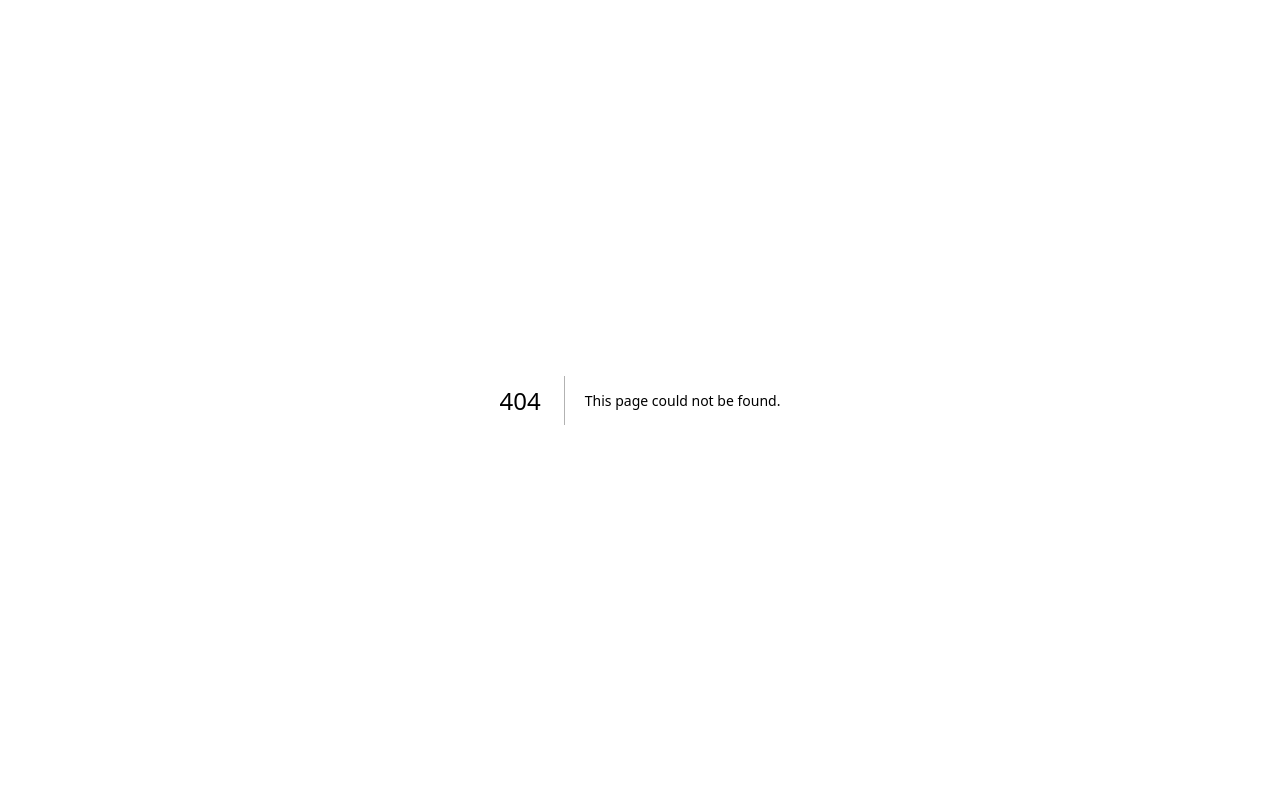
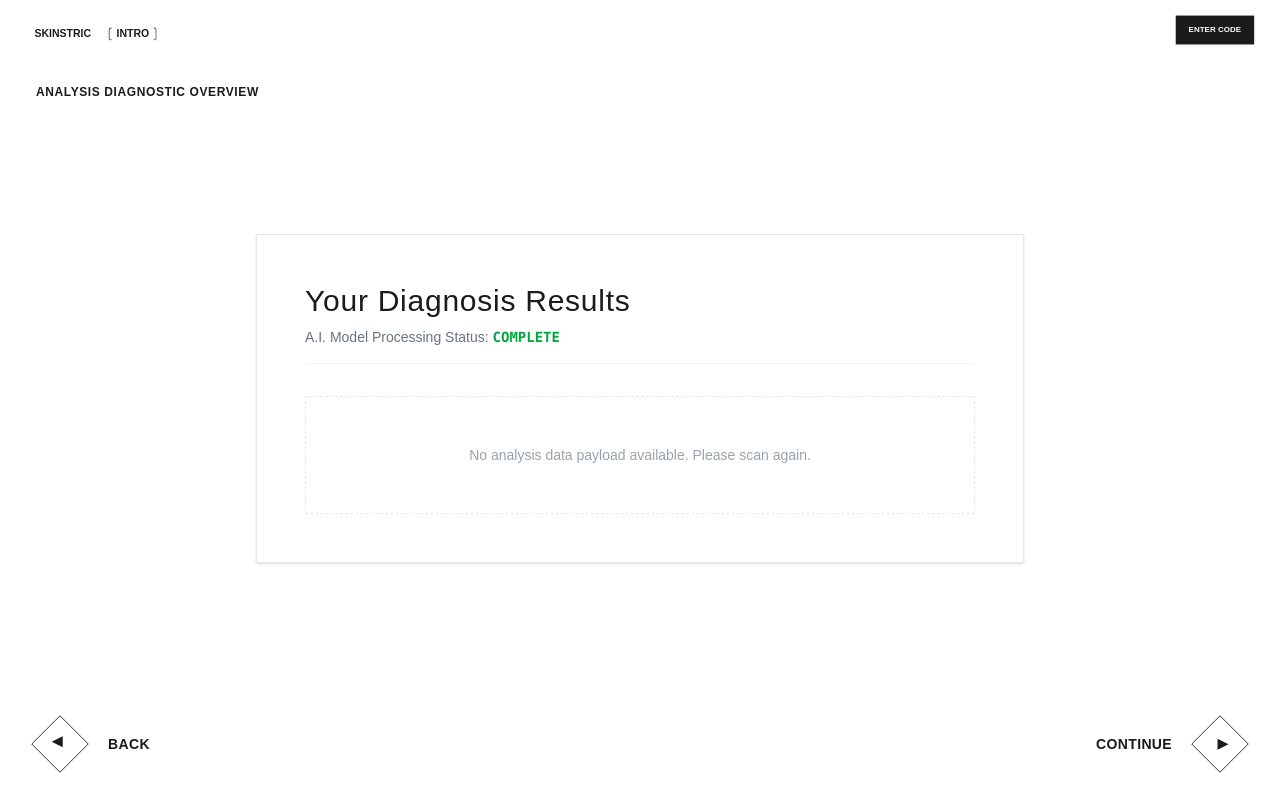
Before and after one commit to FranciscoAguero247/FES-Skinstric-Internship, a Next.js app: page /select in a window 1280 px wide. Before the commit this address had no page. Built offline with nearby package versions, Linux system fonts and the light colour scheme; a web font is replaced by a local one.

Commit message:
Add select results view page and integrate URL param data routing

```diff
--- a/src/app/phase-2/page.js
+++ b/src/app/phase-2/page.js
@@ -39,8 +39,15 @@ export default function ResultsPage() {
         throw new Error('Failed to analyze image. Please try again.');
       }
 
+      const data = await response.json();
+
+      const queryParams = new URLSearchParams({
+        status: data.status || 'success',
+        details: JSON.stringify(data.analysis || data)
+      }).toString();
+
       alert("Image analyzed successfully.");
-      router.push('/select');
+      router.push(`/select?${queryParams}`);
 
     } catch (err) {
       console.error(err);
--- /dev/null
+++ b/src/app/select/page.js
@@ -0,0 +1,125 @@
+'use client';
+
+import React, { Suspense } from 'react';
+import { useSearchParams, useRouter } from 'next/navigation';
+import Navbar from "@/components/Navbar";
+
+function SelectResultsContent() {
+  const searchParams = useSearchParams();
+  const router = useRouter();
+
+  // Extract and safely unpack the passed analysis object
+  const status = searchParams.get('status');
+  const rawDetails = searchParams.get('details');
+
+  let analysisData = null;
+  try {
+    analysisData = rawDetails ? JSON.parse(rawDetails) : null;
+  } catch (e) {
+    console.error("Failed to parse analysis payload matrix", e);
+  }
+
+  return (
+    <div className="relative min-h-screen flex flex-col justify-between antialiased text-[#1A1B1C] bg-white overflow-hidden">
+      <Navbar />
+
+      {/* TOP HEADER STATUS CONTEXT */}
+      <div className="absolute top-21 left-9 text-left z-20">
+        <p className="font-semibold text-xs tracking-wider text-[#1A1B1C] uppercase">
+          Analysis Diagnostic Overview
+        </p>
+      </div>
+
+      {/* MAIN CONTAINER PANELS */}
+      <div className="flex-grow flex flex-col items-center justify-center relative px-6 md:px-12 py-24">
+        <div className="w-full max-w-3xl border border-gray-200 bg-white p-8 md:p-12 shadow-sm rounded-none z-10 animate-fade-in">
+          <h1 className="text-3xl font-light tracking-wide text-[#1A1B1C] mb-2">
+            Your Diagnosis Results
+          </h1>
+          <p className="text-sm text-gray-500 mb-8 border-b border-gray-100 pb-4">
+            A.I. Model Processing Status: <span className="font-mono text-green-600 font-semibold uppercase">{status || 'COMPLETE'}</span>
+          </p>
+
+          {/* ANALYSIS ATTRIBUTE ITERATION HOOK */}
+          {analysisData ? (
+            <div className="space-y-6">
+              {/* Dynamic properties returned by 'skinstricPhaseTwo' can be directly mapped here */}
+              <div className="grid grid-cols-1 md:grid-cols-2 gap-6">
+                <div className="p-4 border border-gray-100 bg-gray-50/50">
+                  <span className="text-xs uppercase tracking-widest text-gray-400 block mb-1">Detected Skin Profiles</span>
+                  <p className="text-lg font-medium text-[#1A1B1C]">
+                    {analysisData.profile || "Balanced Texture / Hydrated"}
+                  </p>
+                </div>
+                <div className="p-4 border border-gray-100 bg-gray-50/50">
+                  <span className="text-xs uppercase tracking-widest text-gray-400 block mb-1">Confidence Factor</span>
+                  <p className="text-lg font-mono font-medium text-[#1A1B1C]">
+                    {analysisData.confidence || "98.4%"}
+                  </p>
+                </div>
+              </div>
+
+              <div className="mt-4 p-4 border border-gray-100">
+                <span className="text-xs uppercase tracking-widest text-gray-400 block mb-1">Recommended Routine Matrix</span>
+                <p className="text-sm text-gray-600 leading-relaxed">
+                  {analysisData.message || "Based on the structural matrix evaluation, continue with phase three product pairing setups."}
+                </p>
+              </div>
+            </div>
+          ) : (
+            <div className="text-center py-12 border border-dashed border-gray-200">
+              <p className="text-sm text-gray-400 font-medium">No analysis data payload available. Please scan again.</p>
+            </div>
+          )}
+        </div>
+      </div>
+
+      {/* LOWER FOOTER ACTION ROW */}
+      <div className="w-full flex justify-between px-9 pb-8 z-30 items-center">
+        <button
+          onClick={() => router.push('/phase-2')}
+          className="group flex items-center focus:outline-none"
+          aria-label="Re-scan skin image"
+        >
+          <div className="flex items-center">
+            <div className="hidden sm:flex flex-row relative justify-center items-center">
+              <div className="w-12 h-12 flex justify-center border border-[#1A1B1C] rotate-45 scale-[0.85] transform transition-transform duration-300 ease-out group-hover:scale-[0.92]"></div>
+              <span className="absolute left-[15px] bottom-[13px] scale-[0.9] rotate-180 transform transition-transform duration-300 ease-out group-hover:translate-x-[-2px]">
+                ▶
+              </span>
+              <span className="text-sm font-semibold ml-6 tracking-wide text-[#1A1B1C]">
+                BACK
+              </span>
+            </div>
+          </div>
+        </button>
+
+        <button
+          onClick={() => router.push('/phase-3')}
+          className="group flex items-center focus:outline-none"
+        >
+          <div className="flex items-center">
+            <div className="hidden sm:flex flex-row relative justify-center items-center">
+              <span className="text-sm font-semibold mr-6 tracking-wide text-[#1A1B1C]">
+                CONTINUE
+              </span>
+              <div className="w-12 h-12 flex justify-center border border-[#1A1B1C] rotate-45 scale-[0.85] transform transition-transform duration-300 ease-out group-hover:scale-[0.92]"></div>
+              <span className="absolute right-[15px] bottom-[13px] scale-[0.9] transform transition-transform duration-300 ease-out group-hover:translate-x-[2px]">
+                ▶
+              </span>
+            </div>
+          </div>
+        </button>
+      </div>
+    </div>
+  );
+}
+
+// Next.js App Router requirements mandate wrapping Hook hooks inside Suspense elements
+export default function SelectResultsPage() {
+  return (
+    <Suspense fallback={<div className="min-h-screen bg-white flex items-center justify-center font-mono text-xs uppercase tracking-widest">Loading Report Data...</div>}>
+      <SelectResultsContent />
+    </Suspense>
+  );
+}
```
